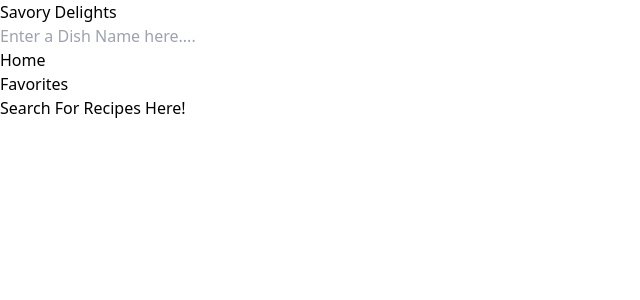
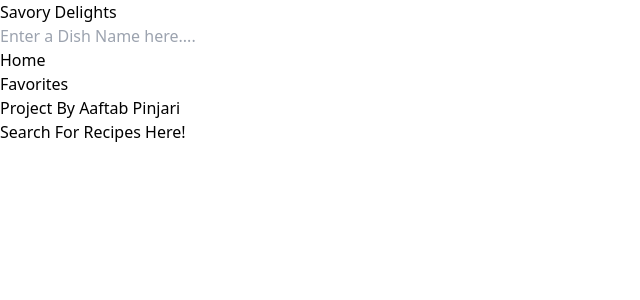
Before and after one commit to AaftabPinjari/SavoryDelights, a React (Vite) app: page / in a window 1280 px wide. Shown: the top 300 px of the page, without its empty margins (0-640 px from the left). Built offline with nearby package versions, Linux system fonts and the light colour scheme.

Commit message:
final touchups

```diff
--- a/src/pages/Home.jsx
+++ b/src/pages/Home.jsx
@@ -5,7 +5,10 @@ function Home() {
 
     const { recipesList, loading, handleAddToFavorites, favorites } = useRecipe()
     if (loading) return (
-        <h2 className="flex items-center justify-center h-96 text-2xl font-semibold">Search For Recipes Here!</h2>
+        <div className="flex flex-col gap-4 items-center justify-center h-96 text-2xl font-semibold">
+            <h2>Project By Aaftab Pinjari</h2>
+            <h2>Search For Recipes Here!</h2>
+        </div>
     )
     // console.log(loading, recipesList)
 
```
